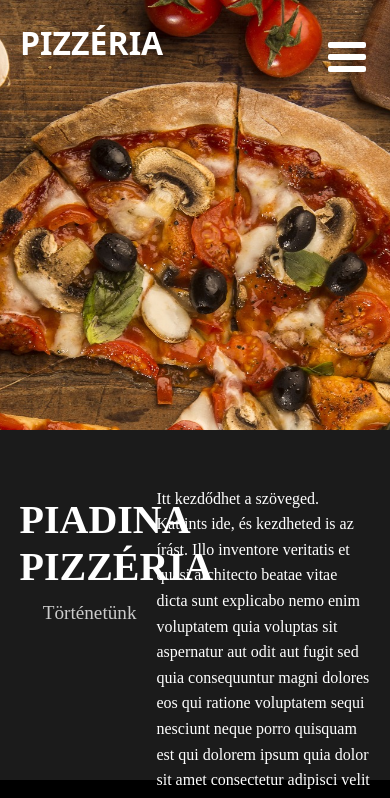
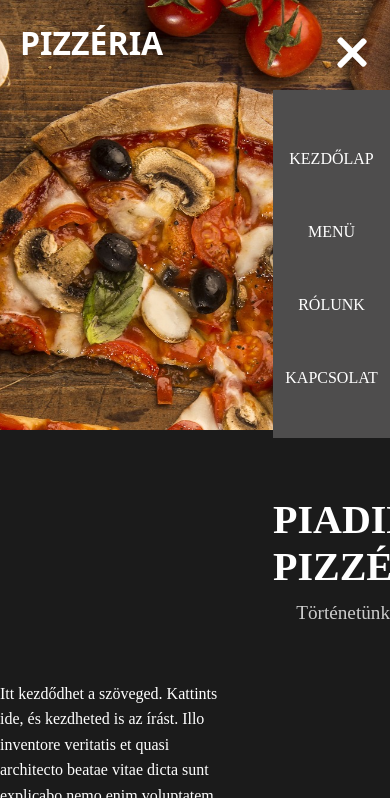
Before and after one commit to TothMilan2/Pizzaweb, a plain HTML site: page index.html in a window 390 px wide. Both pictures are taken after a click on the element 348 px from the left and 55 px from the top of the page. Shown: the top 798 px of the page. Drawn offline with Linux system fonts and the light colour scheme.

Commit message:
hamburger kesz,mobil hatra

```diff
--- a/hamburger.js
+++ b/hamburger.js
@@ -1,7 +1,8 @@
-const hamburgerMenu= document.querySelector(".hamburger-menu");
-const hamburgerIcon=document.querySelector(".hamburgericon");
+const hamburgerMenu= document.querySelector('.hamburger-menu');
+const hamburgerIcon=document.querySelector('.hamburgericon');
 
 
 hamburgerIcon.addEventListener('click',() =>{
-    hamburgerMenu.classList.toggle("active")
+    hamburgerMenu.classList.toggle('active');
+    hamburgerIcon.classList.toggle('active');
 })
--- a/pizza.css
+++ b/pizza.css
@@ -32,33 +32,34 @@ header{
   transition: 0.5s;
   border-radius: 2px;
   right: 5px;
-  display: none;
-  position:absolute;
+
 }
-.line:nth-child(1) { top: 12px; }
-.line:nth-child(2) { top: 24px; }
-.line:nth-child(3) { top: 36px; }
+
 
 
 .hamburger-menu{
-  background-color: rgb(78, 77, 77);
-  margin-top: 10%;
-  margin-left: auto;
+  background-color: rgb(78, 77, 77);;
+  display: flex;
+  flex-direction: column;
+  width: 30%;
+  text-align: center;
+  gap: 5px;
+  padding-top: 10px;
+  height: 10vh;
+  position: absolute;
+  right: -60%;
+  top: 90px;
+  justify-content: space-evenly;
+
+
+}
+.hamburgericon{
+  gap: 5px;
+  position: relative;
+  float: right;
   display: none;
   flex-direction: column;
-  width: 40%;
-  text-align: center;
-  gap: 20px;
-  padding-top: 10px;
-  height: 20vh;
-  margin-left: 100%;
-}
-.hamburgericon{
-  margin:0;
-  height: 50px;
-  width: 45px;
-  position: relative;
-  float: right;
+
 
 
 }
@@ -134,7 +135,7 @@ nav a:hover{
   .left-column {
     max-width: 30%;
     text-align: right;
-    margin-left: 300px;
+    margin-left: 10%;
   }
 
   .right-column {
@@ -585,6 +586,27 @@ table td{
 }
 
 @media only screen and (max-width: 750px) {
+  .hamburgericon{
+    gap: 5px;
+    position: relative;
+    float: right;
+    display: flex;
+    flex-direction: column;
+    cursor: pointer;
+
+
+
+  }
+  .hamburgericon.active .line:nth-child(1){
+      opacity: 0;
+      transition: 0.2s;
+  }
+  .hamburgericon.active .line:nth-child(2){
+    transform: translateY(8px) rotate(45deg);
+  }
+  .hamburgericon.active .line:nth-child(3){
+    transform: translateY(-2px) rotate(-45deg);
+  }
   nav a{
     display: none;
   }
@@ -592,18 +614,26 @@ table td{
     display: block;
   }
   .hamburger-menu.active{
-    background-color: rgb(78, 77, 77);
-  margin-top: 10%;
-  margin-left: auto;
-  display: none;
-  flex-direction: column;
-  width: 40%;
-  text-align: center;
-  gap: 20px;
-  padding-top: 10px;
-  height: 20vh;
-  margin-left: -100%;
+    background-color: rgb(78, 77, 77);;
+    display: flex;
+    flex-direction: column;
+    width: 30%;
+    text-align: center;
+    gap: 5px;
+    padding-top: 10px;
+    height: 40vh;
+    position: absolute;
+    right: 0;
+    top: 90px;
+    justify-content: space-evenly;
+    transition: 0.5s;
+
   }
+  .hamburger-menu a:hover{
+    opacity: 0.7;
+    transition: 0.4s;
+  }
+
 
 
   .specialitas{
@@ -765,7 +795,25 @@ table td{
 
 @media only screen and (max-width: 666px) {
   .left-column{
-    margin-left: 5%;
+    margin-left: 2%;
   }
 
 }
+@media only screen and (max-width:599px){
+  .tortenet{
+    flex-direction: column;
+    height: fit-content;
+  }
+  .tortenet h1 .alcim{
+    text-align: right;
+    position: absolute;
+    right: 0;
+  }
+  .left-column{
+    position: absolute;
+    right: 0;
+  }
+  .right-column{
+    margin-top: 50%;
+  }
+}
```
